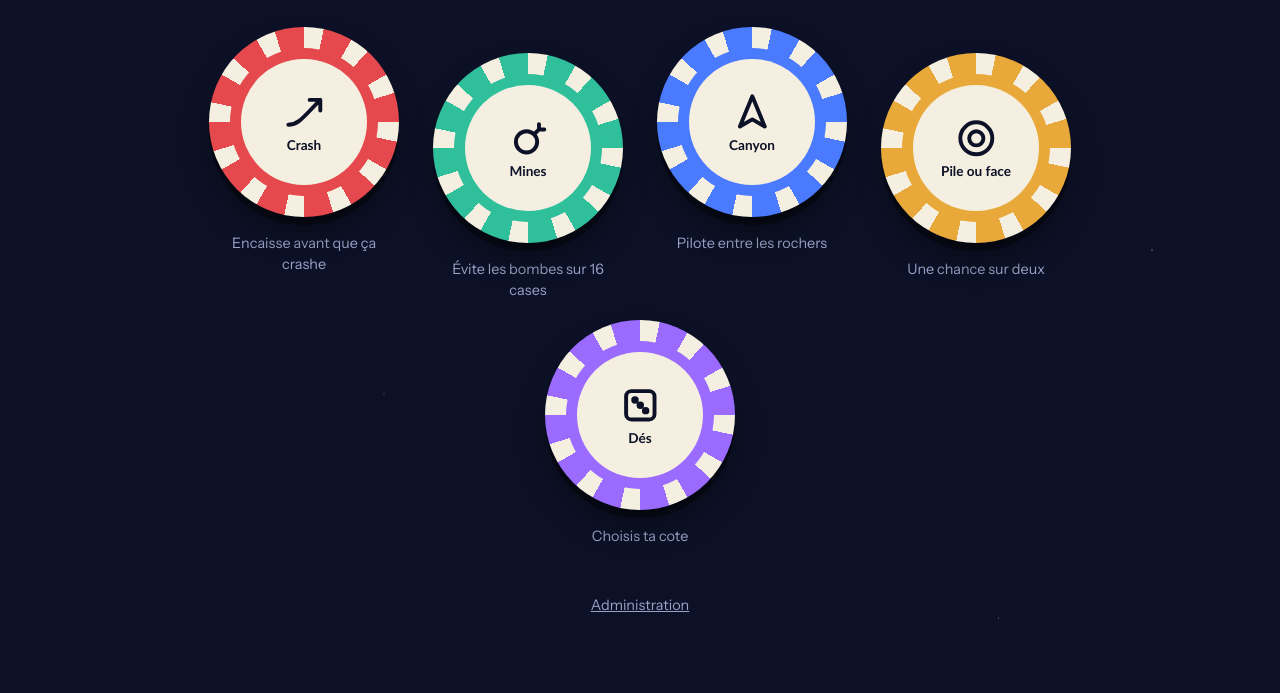
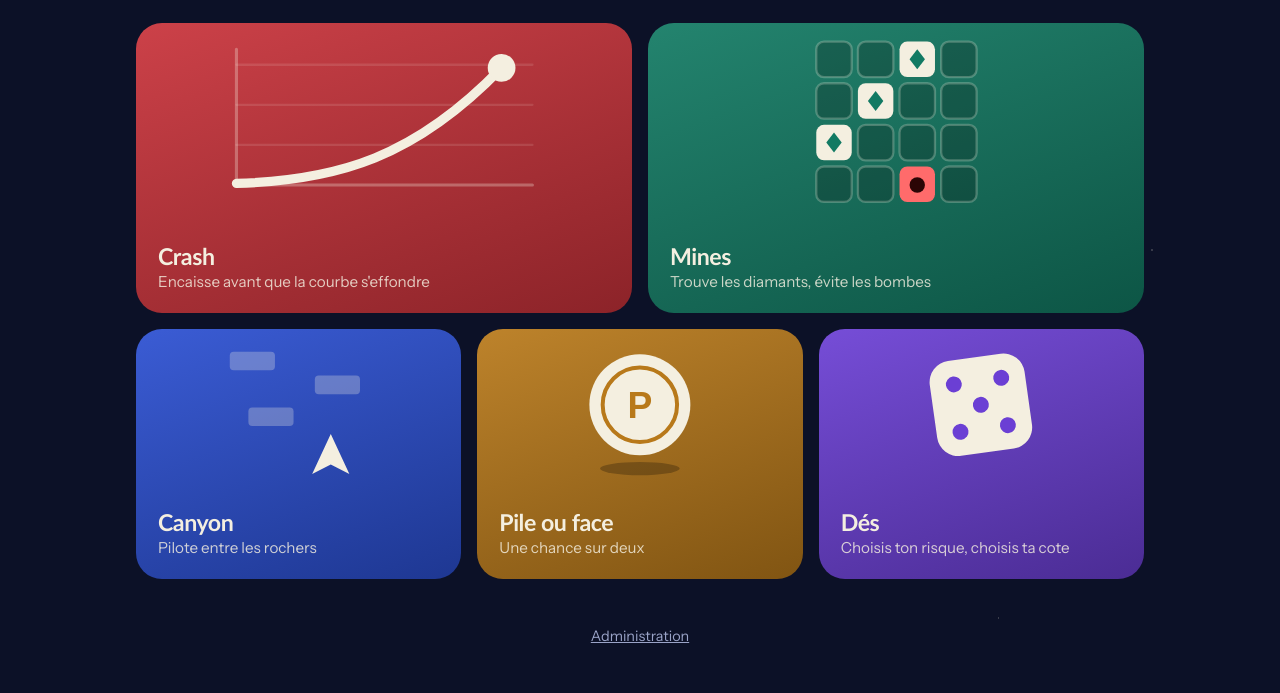
Before and after one commit to Timothee911/galactic-casino, a plain HTML site: page index.html in a window 1280 px wide. Shown: the part 246-939 px from the top of the page. Before the commit the page ends 908 px from the top, so only its background shows below. Drawn offline with Linux system fonts and the light colour scheme; a web font is replaced by a local one.

Commit message:
Lobby : vignettes illustrées à la place des jetons
Co-Authored-By: Claude Opus 5.5 <noreply@anthropic.com>
Claude-Session: https://claude.ai/code/session_01Grt3MWDxdpjur6ZkU17phb

```diff
--- a/index.html
+++ b/index.html
@@ -36,7 +36,7 @@ button{font-family:inherit;color:inherit}
 .navlink.on{color:var(--ivory);background:rgba(255,255,255,.09)}
 .navlink:disabled{opacity:.4;cursor:not-allowed}
 .wallet{display:flex;align-items:center;gap:10px;background:var(--void2);border:1px solid var(--line);border-radius:999px;padding:5px 6px 5px 14px}
-.wallet .dot{width:18px;height:18px;border-radius:50%;background:repeating-conic-gradient(var(--ivory) 0 20deg,var(--brass) 20deg 45deg)}
+.wallet .dot{width:10px;height:10px;border-radius:50%;background:var(--brass)}
 #global-balance{font-family:var(--f-d);font-weight:500;font-size:.95rem;font-variant-numeric:tabular-nums}
 .mini{background:var(--brass);color:var(--brass-ink);border:0;border-radius:999px;padding:7px 14px;font:600 .85rem var(--f-b);cursor:pointer}
 .mini:disabled{opacity:.35;cursor:not-allowed}
@@ -51,23 +51,22 @@ button{font-family:inherit;color:inherit}
 .hero{text-align:center;padding:18px 0 8px}
 .hero h1{font-family:var(--f-d);font-weight:700;font-size:clamp(2rem,6vw,3.4rem);line-height:1.1;letter-spacing:-.03em;margin:0 0 10px}
 .hero p{margin:0 auto;max-width:34ch;color:var(--mute)}
-.table{display:flex;flex-wrap:wrap;justify-content:center;gap:18px 34px;padding:30px 0 10px}
-.seat{width:min(190px,42vw);text-align:center}
-.seat:nth-child(even){margin-top:26px}
-.chip{--c:#e5484d;display:block;width:100%;aspect-ratio:1;border:0;border-radius:50%;padding:0;cursor:pointer;position:relative;
-  background:repeating-conic-gradient(var(--ivory) 0 12deg,var(--c) 12deg 30deg);
-  box-shadow:0 8px 0 rgba(0,0,0,.4),0 18px 28px rgba(0,0,0,.35);transition:transform .18s,box-shadow .18s;color:var(--void)}
-.chip::before{content:"";position:absolute;inset:11%;border-radius:50%;background:var(--c)}
-.chip .face{position:absolute;inset:17%;border-radius:50%;background:var(--ivory);display:grid;place-content:center;justify-items:center;gap:4px}
-.chip .face svg{width:34%;height:auto}
-.chip .face b{font-family:var(--f-d);font-weight:700;font-size:clamp(.7rem,2.6vw,.85rem)}
-.chip:hover{transform:translateY(-5px) rotate(-5deg)}
-.chip:active{transform:translateY(4px);box-shadow:0 3px 0 rgba(0,0,0,.4),0 8px 14px rgba(0,0,0,.35)}
-.cap{margin:16px 0 0;font-size:.9rem;color:var(--mute)}
+.tiles{display:grid;grid-template-columns:repeat(6,minmax(0,1fr));gap:16px;padding:26px 0 10px}
+.tile{--c:#c8323a;grid-column:span 2;position:relative;display:flex;flex-direction:column;justify-content:flex-end;min-height:250px;
+  border:0;border-radius:26px;padding:22px;text-align:left;cursor:pointer;overflow:hidden;color:var(--ivory);
+  background:linear-gradient(160deg,color-mix(in srgb,var(--c) 100%,#fff 8%),color-mix(in srgb,var(--c) 70%,#000))}
+.tile.wide{grid-column:span 3;min-height:290px}
+.tile .art{position:absolute;left:0;right:0;top:0;height:68%;display:grid;place-items:center;pointer-events:none}
+.tile .art svg{width:78%;height:86%;transition:transform .3s cubic-bezier(.2,.9,.3,1.2)}
+.tile:hover .art svg{transform:translateY(-4px) scale(1.04)}
+.tile h2{position:relative;font-family:var(--f-d);font-weight:700;font-size:1.45rem;letter-spacing:-.02em;margin:0}
+.tile p{position:relative;margin:2px 0 0;font-size:.95rem;color:rgba(244,239,224,.82)}
 .foot{text-align:center;margin-top:30px}
 .linkbtn{background:none;border:0;color:var(--mute);font:400 .9rem var(--f-b);text-decoration:underline;cursor:pointer;padding:8px}
-.intro .seat{animation:drop .65s cubic-bezier(.2,.9,.3,1.25) both;animation-delay:calc(var(--i)*90ms)}
-@keyframes drop{from{opacity:0;transform:translateY(-60px) rotate(-14deg)}to{opacity:1;transform:none}}
+.intro .tile{animation:rise .6s cubic-bezier(.2,.9,.3,1.1) both;animation-delay:calc(var(--i)*80ms)}
+@keyframes rise{from{opacity:0;transform:translateY(24px)}to{opacity:1;transform:none}}
+@media (max-width:820px){.tiles{grid-template-columns:repeat(2,minmax(0,1fr))}.tile,.tile.wide{grid-column:span 1;min-height:220px}.tile.wide:first-child{grid-column:span 2}}
+@media (max-width:480px){.tiles{grid-template-columns:1fr}.tile.wide:first-child{grid-column:span 1}}
 
 /* Écran de jeu : scène en feutre + panneau de mise */
 .game{display:none;grid-template-columns:minmax(0,1fr) 300px;gap:22px;align-items:start;padding-top:12px}
@@ -114,8 +113,8 @@ select option{background:var(--void2)}
 
 /* Pile ou face et dés */
 .big{display:grid;place-items:center;margin:18px auto 6px;width:200px;height:200px;border-radius:50%;font-family:var(--f-d);font-weight:700;font-size:1.5rem;color:var(--brass-ink);
-  background:repeating-conic-gradient(var(--ivory) 0 12deg,var(--brass) 12deg 30deg);box-shadow:0 8px 0 rgba(0,0,0,.4)}
-.big span{display:grid;place-items:center;width:74%;height:74%;border-radius:50%;background:var(--brass)}
+  background:radial-gradient(circle at 35% 30%,color-mix(in srgb,var(--brass),#fff 35%),var(--brass) 60%,color-mix(in srgb,var(--brass),#000 25%));box-shadow:0 14px 30px rgba(0,0,0,.35)}
+.big span{display:grid;place-items:center;width:78%;height:78%;border-radius:50%;border:3px solid rgba(42,28,0,.25)}
 .big.flip{animation:flip .7s ease-in-out}
 @keyframes flip{from{transform:rotateY(0)}to{transform:rotateY(900deg)}}
 .die{display:grid;place-items:center;margin:14px auto 6px;width:180px;height:180px;border-radius:30px;background:var(--ivory);color:var(--void);font-family:var(--f-d);font-weight:700;font-size:3.6rem;box-shadow:0 8px 0 rgba(0,0,0,.4)}
@@ -173,12 +172,47 @@ select option{background:var(--void2)}
     <h1>Pose ta mise</h1>
     <p>Cinq jeux, des crédits virtuels : rien ne se joue pour de vrai.</p>
   </div>
-  <div class="table">
-    <div class="seat" style="--i:0"><button class="chip" style="--c:#e5484d" onclick="navigateTo('crash-page')" aria-label="Crash"><span class="face"><svg viewBox="0 0 24 24" fill="none" stroke="currentColor" stroke-width="2.2" stroke-linecap="round" stroke-linejoin="round"><path d="M3 19C9 19 12 14 21 5M15 5h6v6"/></svg><b>Crash</b></span></button><p class="cap">Encaisse avant que ça crashe</p></div>
-    <div class="seat" style="--i:1"><button class="chip" style="--c:#2fbf9b" onclick="navigateTo('mines-page')" aria-label="Mines"><span class="face"><svg viewBox="0 0 24 24" fill="none" stroke="currentColor" stroke-width="2.2" stroke-linecap="round" stroke-linejoin="round"><circle cx="11" cy="14" r="6"/><path d="M15.5 9.5 18 7M18 4v2M21 7h-2"/></svg><b>Mines</b></span></button><p class="cap">Évite les bombes sur 16 cases</p></div>
-    <div class="seat" style="--i:2"><button class="chip" style="--c:#4a7bff" onclick="navigateTo('canyon-page')" aria-label="Canyon"><span class="face"><svg viewBox="0 0 24 24" fill="none" stroke="currentColor" stroke-width="2.2" stroke-linecap="round" stroke-linejoin="round"><path d="M12 3 19 20 12 16 5 20Z"/></svg><b>Canyon</b></span></button><p class="cap">Pilote entre les rochers</p></div>
-    <div class="seat" style="--i:3"><button class="chip" style="--c:#e9a93a" onclick="navigateTo('coin-page')" aria-label="Pile ou face"><span class="face"><svg viewBox="0 0 24 24" fill="none" stroke="currentColor" stroke-width="2.2" stroke-linecap="round" stroke-linejoin="round"><circle cx="12" cy="12" r="9"/><circle cx="12" cy="12" r="4"/></svg><b>Pile ou face</b></span></button><p class="cap">Une chance sur deux</p></div>
-    <div class="seat" style="--i:4"><button class="chip" style="--c:#9b6bff" onclick="navigateTo('dice-page')" aria-label="Dés"><span class="face"><svg viewBox="0 0 24 24" fill="none" stroke="currentColor" stroke-width="2.2" stroke-linecap="round" stroke-linejoin="round"><rect x="4" y="4" width="16" height="16" rx="3"/><circle cx="9" cy="9" r="1" fill="currentColor"/><circle cx="15" cy="15" r="1" fill="currentColor"/><circle cx="12" cy="12" r="1" fill="currentColor"/></svg><b>Dés</b></span></button><p class="cap">Choisis ta cote</p></div>
+  <div class="tiles">
+    <button class="tile wide" style="--c:#c8323a;--i:0" onclick="navigateTo('crash-page')">
+      <span class="art" aria-hidden="true"><svg viewBox="0 0 220 110" fill="none" stroke-linecap="round" stroke-linejoin="round">
+        <path d="M14 96H206M14 96V8" stroke="rgba(244,239,224,.3)" stroke-width="2"/>
+        <path d="M14 70H206M14 44H206M14 18H206" stroke="rgba(244,239,224,.12)" stroke-width="1.5"/>
+        <path d="M14 95C80 93 130 78 186 20" stroke="#f4efe0" stroke-width="6"/>
+        <circle cx="186" cy="20" r="9" fill="#f4efe0"/></svg></span>
+      <h2>Crash</h2><p>Encaisse avant que la courbe s'effondre</p>
+    </button>
+    <button class="tile wide" style="--c:#127a63;--i:1" onclick="navigateTo('mines-page')">
+      <span class="art" aria-hidden="true"><svg viewBox="0 0 110 110">
+        <g fill="rgba(0,0,0,.22)" stroke="rgba(244,239,224,.25)" stroke-width="1.5">
+          <rect x="3" y="3" width="23" height="23" rx="5"/><rect x="30" y="3" width="23" height="23" rx="5"/><rect x="84" y="3" width="23" height="23" rx="5"/>
+          <rect x="3" y="30" width="23" height="23" rx="5"/><rect x="57" y="30" width="23" height="23" rx="5"/><rect x="84" y="30" width="23" height="23" rx="5"/>
+          <rect x="30" y="57" width="23" height="23" rx="5"/><rect x="57" y="57" width="23" height="23" rx="5"/><rect x="84" y="57" width="23" height="23" rx="5"/>
+          <rect x="3" y="84" width="23" height="23" rx="5"/><rect x="30" y="84" width="23" height="23" rx="5"/><rect x="84" y="84" width="23" height="23" rx="5"/></g>
+        <g fill="#f4efe0"><rect x="57" y="3" width="23" height="23" rx="5"/><rect x="30" y="30" width="23" height="23" rx="5"/><rect x="3" y="57" width="23" height="23" rx="5"/></g>
+        <rect x="57" y="84" width="23" height="23" rx="5" fill="#ff6b6b"/>
+        <g fill="#127a63"><path d="M68.5 8l5 6.5-5 6.5-5-6.5z"/><path d="M41.5 35l5 6.5-5 6.5-5-6.5z"/><path d="M14.5 62l5 6.5-5 6.5-5-6.5z"/></g>
+        <circle cx="68.5" cy="96" r="5" fill="#2b0505"/></svg></span>
+      <h2>Mines</h2><p>Trouve les diamants, évite les bombes</p>
+    </button>
+    <button class="tile" style="--c:#2b4fd1;--i:2" onclick="navigateTo('canyon-page')">
+      <span class="art" aria-hidden="true"><svg viewBox="0 0 120 110">
+        <g fill="rgba(244,239,224,.28)"><rect x="8" y="8" width="34" height="14" rx="3"/><rect x="72" y="26" width="34" height="14" rx="3"/><rect x="22" y="50" width="34" height="14" rx="3"/></g>
+        <path d="M84 70 98 100 84 93 70 100Z" fill="#f4efe0"/></svg></span>
+      <h2>Canyon</h2><p>Pilote entre les rochers</p>
+    </button>
+    <button class="tile" style="--c:#b8791a;--i:3" onclick="navigateTo('coin-page')">
+      <span class="art" aria-hidden="true"><svg viewBox="0 0 120 110">
+        <ellipse cx="60" cy="96" rx="30" ry="5" fill="rgba(0,0,0,.25)"/>
+        <circle cx="60" cy="48" r="38" fill="#f4efe0"/><circle cx="60" cy="48" r="28" fill="none" stroke="#b8791a" stroke-width="3"/>
+        <text x="60" y="58" text-anchor="middle" font-family="Unbounded,sans-serif" font-weight="700" font-size="28" fill="#b8791a">P</text></svg></span>
+      <h2>Pile ou face</h2><p>Une chance sur deux</p>
+    </button>
+    <button class="tile" style="--c:#6b3fd4;--i:4" onclick="navigateTo('dice-page')">
+      <span class="art" aria-hidden="true"><svg viewBox="0 0 120 110">
+        <rect x="24" y="12" width="72" height="72" rx="16" fill="#f4efe0" transform="rotate(-8 60 48)"/>
+        <g fill="#6b3fd4" transform="rotate(-8 60 48)"><circle cx="42" cy="30" r="6"/><circle cx="78" cy="30" r="6"/><circle cx="60" cy="48" r="6"/><circle cx="42" cy="66" r="6"/><circle cx="78" cy="66" r="6"/></g></svg></span>
+      <h2>Dés</h2><p>Choisis ton risque, choisis ta cote</p>
+    </button>
   </div>
   <div class="foot"><button class="linkbtn" onclick="navigateTo('admin-page')">Administration</button></div>
 </main>
```
